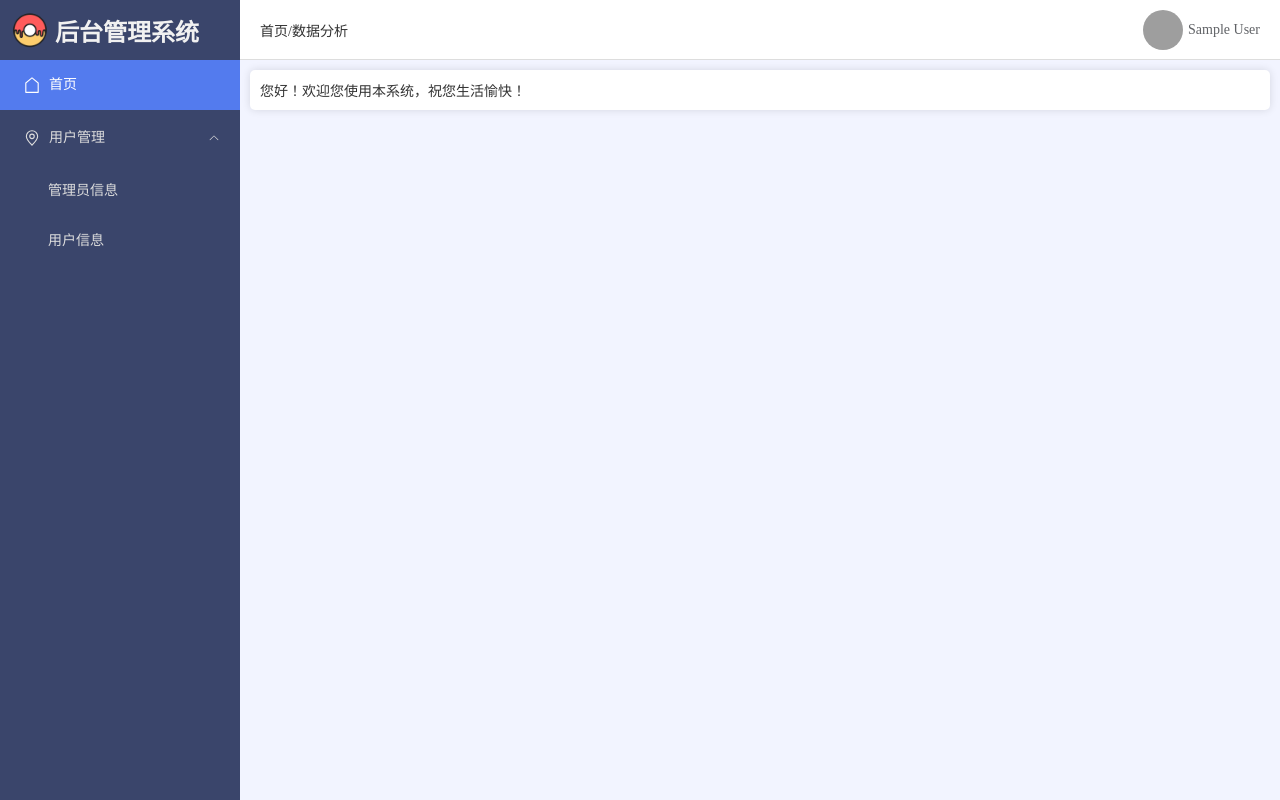
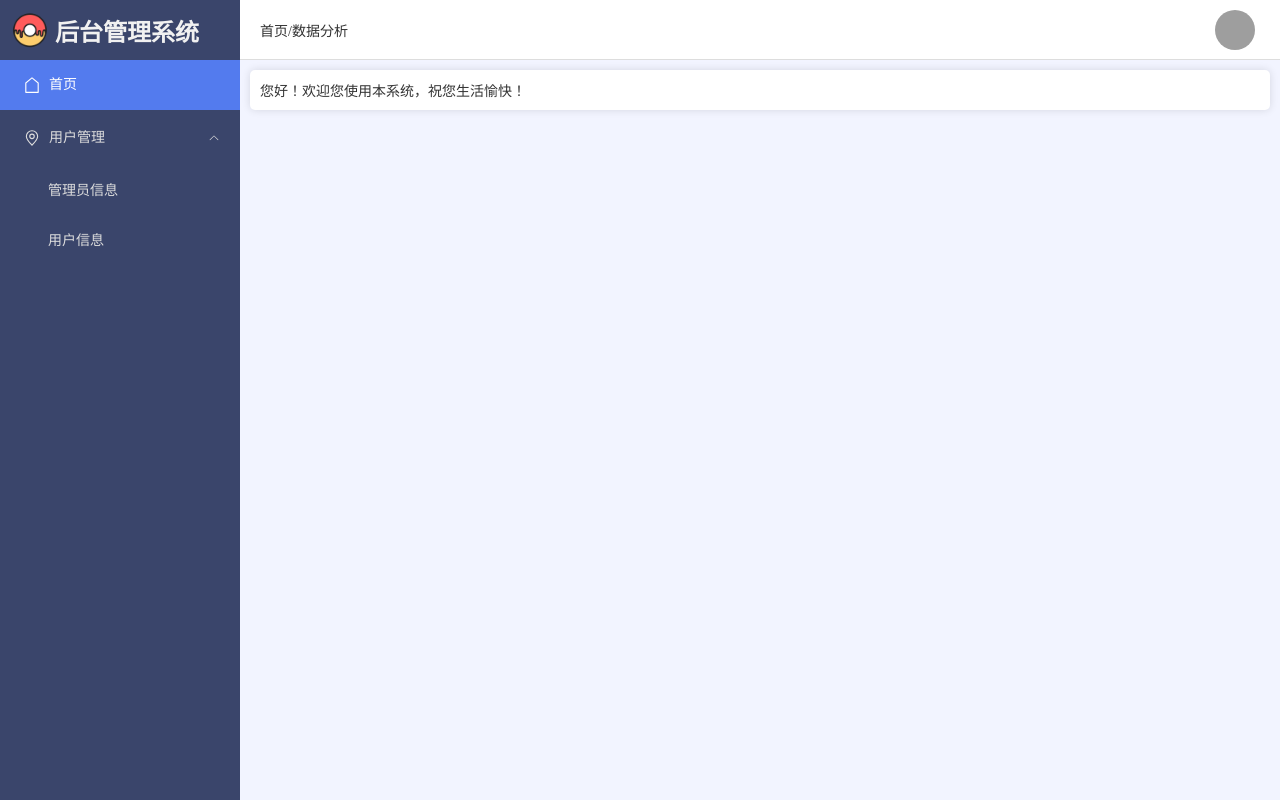
Before and after one commit to Malone-AI/Springboot3-test, a Vue app in the folder vue/: page /manager/home in a window 1280 px wide. Built offline with nearby package versions, Linux system fonts and the light colour scheme; sample sign-in values are in the browser's storage; grey boxes are pictures that could not be loaded.

Commit message:
修改前端Manager.vue使左上角显示头像
- 如果用户有头像就显示用户上传的头像
- 否则显示默认头像

```diff
--- a/vue/src/views/Manager.vue
+++ b/vue/src/views/Manager.vue
@@ -13,8 +13,9 @@
       <div style="width: fit-content; display: flex; align-items: center; padding-right: 20px; border-bottom: 1px solid #ddd">
         <el-dropdown>
           <div style="display: flex; align-items: center;">
-            <img style="width: 40px; height: 40px; border-radius: 50%" src="https://cube.elemecdn.com/3/7c/3ea6beec64369c2642b92c6726f1epng.png" alt="">
-            <span style="margin-left: 5px">{{ userInfo.name || userInfo.username}}</span>
+            <img v-if="data.user?.avatar" style="width: 40px; height: 40px; border-radius: 50%" :src="data.user?.avatar" alt="">
+            <img v-else style="width: 40px; height: 40px; border-radius: 50%" src="https://cube.elemecdn.com/3/7c/3ea6beec64369c2642b92c6726f1epng.png" alt="">
+            <span style="margin-left: 5px">{{ data.name || data.username}}</span>
           </div>
           <template #dropdown>
             <el-dropdown-menu>
@@ -64,7 +65,11 @@
 <script setup>
 
 import router from "@/router/index.js";
-import {ref} from 'vue'
+import {reactive, ref} from 'vue'
+
+const data = reactive({
+  user: JSON.parse(localStorage.getItem('code_user'))
+})
 
 const userInfo = ref({})
 let userStr = localStorage.getItem('code_user');
```
